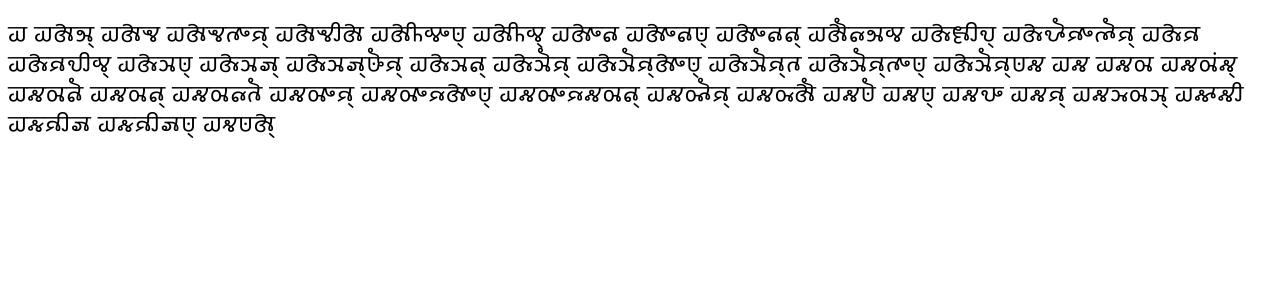
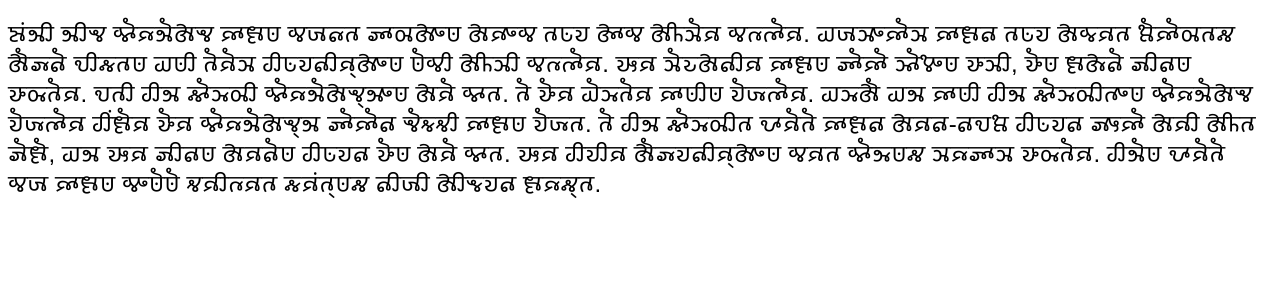
Before and after one commit to silnrsi/font-narnoor, a plain HTML site: page web/Narnoor-webfont-example.html in a window 1280 px wide. Shown: the part 493-800 px from the top of the page. Drawn offline with Linux system fonts and the light colour scheme; a web font is replaced by a local one.

Commit message:
Test data for clashes

```diff
--- a/web/Narnoor-webfont-example.html
+++ b/web/Narnoor-webfont-example.html
@@ -32,52 +32,11 @@ If you're seeing a serif font here then it is working. Otherwise the text will b
 To see specifically how these techniques are specified in the CSS and HTML view the source to this page and the accompanying CSS file.
 </p>
 
-<h1>Wordlist</h1>
+<h1>Sample</h1>
 
-𑵠
-𑵠𑵱𑵸𑶗
-𑵠𑵱𑵬
-𑵠𑵱𑵬𑵳𑶍𑶈𑶗
-𑵠𑵱𑵬𑶋𑵱
-𑵠𑵱𑶌𑵰𑶍𑵺𑶗
-𑵠𑵱𑶌𑵰𑶗
-𑵠𑵱𑶍𑵵
-𑵠𑵱𑶍𑵵𑵺𑶗
-𑵠𑵱𑶍𑵵𑵵𑶗
-𑵠𑵱𑶐𑵵𑶗𑵸𑵰
-𑵠𑵱𑶗𑶀𑶋𑵮𑶗
-𑵠𑵱𑶗𑵮𑶓𑶈𑶍𑵳𑶓𑶈𑶗
-𑵠𑵱𑶗𑶈
-𑵠𑵱𑶗𑶈𑵮𑶋𑵰𑶗
-𑵠𑵱𑶗𑶉𑵺𑶗
-𑵠𑵱𑶗𑶉𑶅𑶗
-𑵠𑵱𑶗𑶉𑶅𑶗‌𑵺𑶓𑶈𑶗
-𑵠𑵱𑶗𑶉𑵵𑶗
-𑵠𑵱𑶗𑶉𑶐𑶈𑶗
-𑵠𑵱𑶗𑶉𑶐𑶈𑶗‌𑵱𑶍𑵺𑶗
-𑵠𑵱𑶗𑶉𑶐𑶈𑶗‌𑵳
-𑵠𑵱𑶗𑶉𑶐𑶈𑶗‌𑵳𑶍𑵺𑶗
-𑵠𑵱𑶗𑶉𑶐𑶈𑶗‌𑵺𑵶
-𑵠𑵶
-𑵠𑵶𑵽
-𑵠𑵶𑵽𑶕𑵶𑶗
-𑵠𑵶𑵽𑵵𑶐
-𑵠𑵶𑵽𑵵𑶗
-𑵠𑵶𑵽𑵵𑶗𑵳𑶐
-𑵠𑵶𑵽𑶍𑶈𑶗
-𑵠𑵶𑵽𑶍𑶈𑶗𑵱𑶍𑵺𑶗
-𑵠𑵶𑵽𑶍𑶈𑶗𑵶𑵽𑵵𑶗
-𑵠𑵶𑵽𑶓𑶈𑶗
-𑵠𑵶𑵽𑶗𑵱𑶐
-𑵠𑵶𑵺𑶐
-𑵠𑵶𑵺𑶗
-𑵠𑵶𑵮𑶍
-𑵠𑵶𑶈𑶗
-𑵠𑵶𑶉𑶗𑵽𑶉𑶗
-𑵠𑵶𑶊𑵶𑶋
-𑵠𑵶𑶗𑶈𑶋𑶅
-𑵠𑵶𑶗𑶈𑶋𑶅𑵺𑶗
-𑵠𑵻𑵺𑵱𑶗
+<p>
+𑵤𑶕𑵸𑶋 𑵸𑶋𑵬 𑵰𑶓𑶈𑶗𑵸𑶐𑵱𑵬 𑶈𑶊𑶀𑵺 𑵰𑶇𑵵𑶗𑵳 𑶅𑶊𑵽𑵱𑶍𑵺 𑵱𑶈𑶍𑵰 𑵳𑵺𑶗𑵭 𑵱𑶊𑵰 𑵱𑶌𑶉𑶐𑶈 𑵰𑵳𑶗𑵳𑶓𑶈. 𑵠𑶇𑶉𑶍𑶈𑶓𑶉 𑶈𑶊𑶀𑵵 𑵳𑵺𑶗𑵭 𑵱𑵰𑶗𑶈𑵳 𑶂𑶐𑶈𑶓𑵽𑵳𑵶 𑵱𑶐𑶅𑶗𑵵𑶐 𑵮𑶋𑵶𑶗𑵳𑵺 𑵠𑵺𑶋 𑵳𑶐𑶈𑶐𑶉 𑵢𑵺𑶗𑵭𑵵𑶋𑶈𑶗‌𑵱𑶍𑵺 𑵺𑶐𑵰𑶋 𑵱𑶌𑶉𑶋 𑵰𑵳𑶗𑵳𑶓𑶈. 𑵭𑶎𑶈 𑶉𑶐𑵭𑶗𑵱𑵵𑶋𑶈 𑶈𑶊𑶀𑵺 𑶅𑶓𑶈𑶓 𑶉𑶓𑶄𑶍𑵺 𑵭𑶊𑶉𑶋, 𑵭𑶓𑵺 𑶀𑵱𑶗𑵵𑶐 𑶅𑶋𑵵𑵺 𑵭𑶊𑵽𑶗𑵳𑶐𑶈. 𑵮𑵳𑶋 𑵢𑵸 𑵶𑶓𑶉𑶗𑵽𑶋 𑵰𑶓𑶈𑶗𑵸𑶐𑵱𑵬𑶗‌𑵸𑶍𑵺 𑵱𑶈𑶐 𑵰𑶊𑵳. 𑵳𑶐 𑵭𑶓𑶈 𑵧𑶉𑶗𑵳𑶐𑶈 𑶈𑶊𑵺𑶋𑵺 𑵭𑶐𑶇𑶗𑵳𑶓𑶈. 𑵠𑶉𑶗𑵱𑶐 𑵠𑵸 𑶈𑶊𑵺𑶋 𑵢𑵸 𑵶𑶓𑶉𑶗𑵽𑶋𑵳𑶍𑵺 𑵰𑶓𑶈𑶗𑵸𑶐𑵱𑵬 𑵭𑶐𑶇𑶗𑵳𑶓𑶈 𑵢𑶕𑶀𑶐𑶈 𑵭𑶓𑶈 𑵰𑶓𑶈𑶗𑵸𑶐𑵱𑵬𑶗‌𑵸 𑶅𑶓𑶈𑶓𑵵 𑵬𑶐𑵻𑶗𑵻𑶋 𑶈𑶊𑶀𑵺 𑵭𑶐𑶇𑶗𑵳. 𑵳𑶐 𑵢𑵸 𑵶𑶓𑶉𑶗𑵽𑶋𑵳 𑵮𑶊𑶈𑶐𑵳𑶐 𑶈𑶊𑶀𑵵 𑵱𑶈𑵵-𑵵𑵮𑶂 𑵢𑵺𑶗𑵭𑵵 𑶅𑶎𑶈𑶓 𑵱𑶈𑶋 𑵱𑶌𑵳 𑶅𑶐𑶀𑶐, 𑵠𑵸 𑵭𑶎𑶈 𑶅𑶋𑵵𑵺 𑵱𑶈𑵵𑶐𑵺 𑵢𑵺𑶗𑵭𑵵 𑵭𑶓𑵺 𑵱𑶈𑶐 𑵰𑶊𑵳. 𑵭𑶎𑶈 𑵢𑵭𑶋𑶈 𑵱𑶐𑶅𑶗𑵭𑵵𑶋𑶈𑶗‌𑵱𑶍𑵺 𑵰𑶈𑵳 𑵰𑶓𑵸𑶗𑵺𑵶 𑶉𑶈𑶗𑶅𑶊𑶉 𑵭𑶊𑵽𑶗𑵳𑶐𑶈. 𑵢𑵸𑶐𑵺 𑵮𑶊𑶈𑶐𑵳𑶐 𑵰𑶇 𑶈𑶊𑶀𑵺 𑵰𑶍𑵺𑶐𑵺𑶐 𑵻𑶈𑶋𑵳𑶗𑶈𑵳 𑵶𑶗𑶈𑶕𑵳𑶗‌𑵺𑵶 𑵵𑶋𑶇𑶋 𑵱𑶋𑵬𑶗𑵭𑵵 𑶀𑶈𑶗𑵶𑶗‌𑵳.
+</p>
 
 </body>
 </html>
```
Also changed, not shown: 10 other files.
